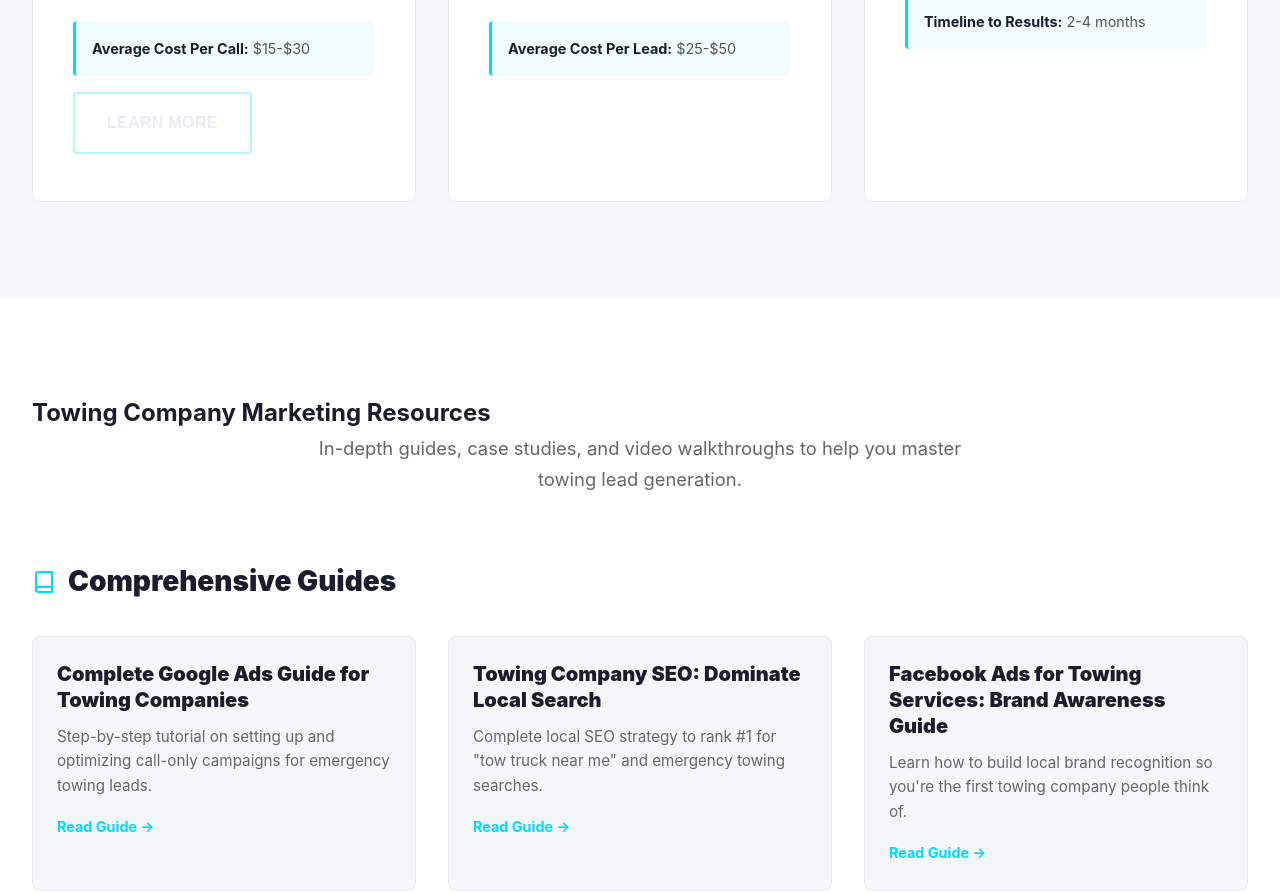
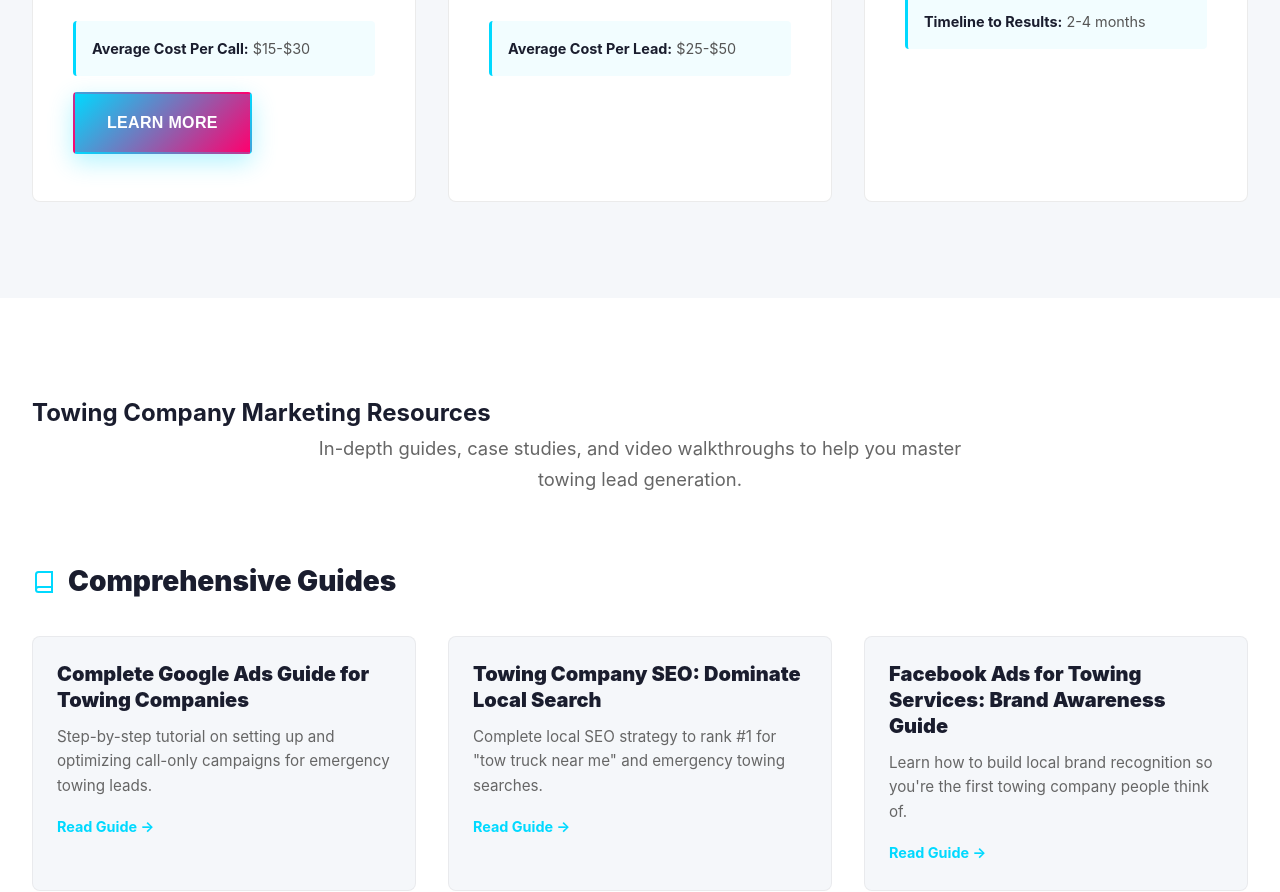
Before and after one commit to yaboixanny/alex-does-digital, a plain HTML site: page towing-leads.html in a window 1280 px wide. Shown: the part 2049-2941 px from the top of the page. Drawn offline with Linux system fonts and the light colour scheme.

Commit message:
Fix Learn More button visibility
- Changed button from btn-secondary to btn-primary for better contrast
- Added display: inline-block to ensure proper rendering

🤖 Generated with [Claude Code](https://claude.com/claude-code)

Co-Authored-By: Claude Sonnet 4.5 <noreply@anthropic.com>

```diff
--- a/towing-leads.html
+++ b/towing-leads.html
@@ -104,7 +104,7 @@
                     <div class="strategy-metric">
                         <strong>Average Cost Per Call:</strong> $15-$30
                     </div>
-                    <a href="google-ads-for-towing-companies.html" class="btn btn-secondary" style="margin-top: 1rem;">Learn More</a>
+                    <a href="google-ads-for-towing-companies.html" class="btn btn-primary" style="margin-top: 1rem; display: inline-block;">Learn More</a>
                 </div>
 
                 <!-- Facebook/Instagram Ads Strategy -->
```
